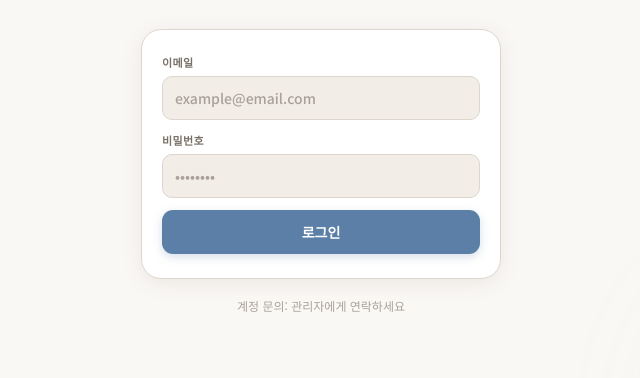
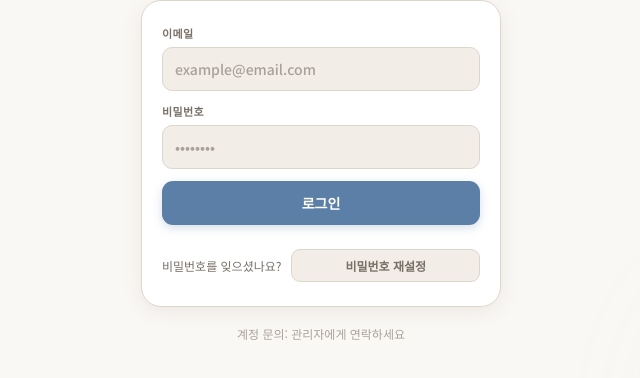
Before and after one commit to Youngjin0104/lesson-schedule, a website built with Vite: page schedule-app/index.html in a window 1280 px wide. Shown: the part 320-698 px from the top of the page, without its empty margins (319-959 px from the left). Built offline with nearby package versions, Linux system fonts and the light colour scheme; no server answers.

Commit message:
비밀번호 재설정

```diff
--- a/schedule-app/firebase-config.js
+++ b/schedule-app/firebase-config.js
@@ -3,7 +3,8 @@
 
 import { initializeApp }                          from "https://www.gstatic.com/firebasejs/10.12.0/firebase-app.js";
 import { getAuth, signInWithEmailAndPassword,
-         signOut, onAuthStateChanged }             from "https://www.gstatic.com/firebasejs/10.12.0/firebase-auth.js";
+         signOut, onAuthStateChanged,
+         sendPasswordResetEmail }             from "https://www.gstatic.com/firebasejs/10.12.0/firebase-auth.js";
 import { getFirestore, collection, doc, getDocs,
          getDoc, setDoc, addDoc, updateDoc,
          deleteDoc, onSnapshot, query,
@@ -31,6 +32,7 @@ export const fbSignIn      = (email, pw) => signInWithEmailAndPassword(auth, ema
 export const fbSignOut     = ()          => signOut(auth);
 export const fbOnAuth      = (cb)        => onAuthStateChanged(auth, cb);
 export const fbCurrentUser = ()          => auth.currentUser;
+export const fbSendPasswordReset = (email) => sendPasswordResetEmail(auth, email);
 
 // ── USERS ─────────────────────────────────────
 export const fbGetUser  = async (uid) => {
--- a/schedule-app/index.html
+++ b/schedule-app/index.html
@@ -38,6 +38,10 @@
       </div>
       <div id="li_err" class="err-msg" style="display:none"></div>
       <button class="btn btn-primary w100" id="li_btn" onclick="doLogin()">로그인</button>
+      <div class="reset-wrap">
+        <span class="reset-hint">비밀번호를 잊으셨나요?</span>
+        <button class="btn btn-ghost sm" id="reset_btn" onclick="doResetPassword()">비밀번호 재설정</button>
+      </div>
     </div>
     <p class="login-hint">계정 문의: 관리자에게 연락하세요</p>
   </div>
--- a/schedule-app/style.css
+++ b/schedule-app/style.css
@@ -55,6 +55,19 @@ a { color:inherit; text-decoration:none; }
 .login-hint  { font-size:12px; color:var(--tx3); margin-top:18px; }
 .err-msg     { font-size:12px; color:var(--rd); background:rgba(192,57,43,.08); border-radius:8px; padding:8px 10px; margin-bottom:10px; border:1px solid rgba(192,57,43,.2); }
 
+.reset-wrap {
+  display: flex;
+  align-items: center;
+  justify-content: space-between;
+  margin-top: 12px;
+  padding-top: 12px;
+  border-top: 1px solid var(--br);
+}
+.reset-hint {
+  font-size: 12px;
+  margin-right: 10px;
+  color: var(--tx2);
+}
 /* ── APP LAYOUT ──────────────────────────── */
 #S_app { position:fixed; inset:0; display:flex; flex-direction:column; overflow:hidden; background:var(--bg); }
 
```
